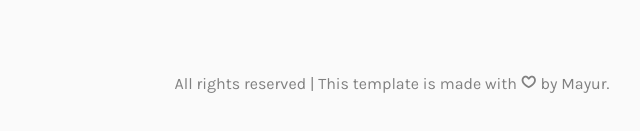
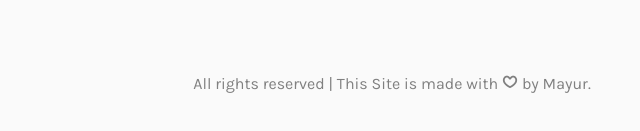
Before and after one commit to MThakkar121/Mayurs-website, a plain HTML site: page blog.html in a window 1280 px wide. Shown: the part 1827-1958 px from the top of the page, 248-888 px from the left. Drawn offline with nearby package versions, Linux system fonts and the light colour scheme; files whose address does not match are found by name; a web font is replaced by a local one.

Commit message:
Update blog.html

```diff
--- a/blog.html
+++ b/blog.html
@@ -332,7 +332,7 @@
 					</div>
 					<div class="row">
 						<div class="col-md-12 text-center">
-							<p> All rights reserved | This template is made with <i class="icon-heart4" aria-hidden="true"></i> by Mayur.
+							<p> All rights reserved | This Site is made with <i class="icon-heart4" aria-hidden="true"></i> by Mayur.
 <!-- Link back to Colorlib can't be removed. Template is licensed under CC BY 3.0. -->
 							</p>
 						</div>
```
